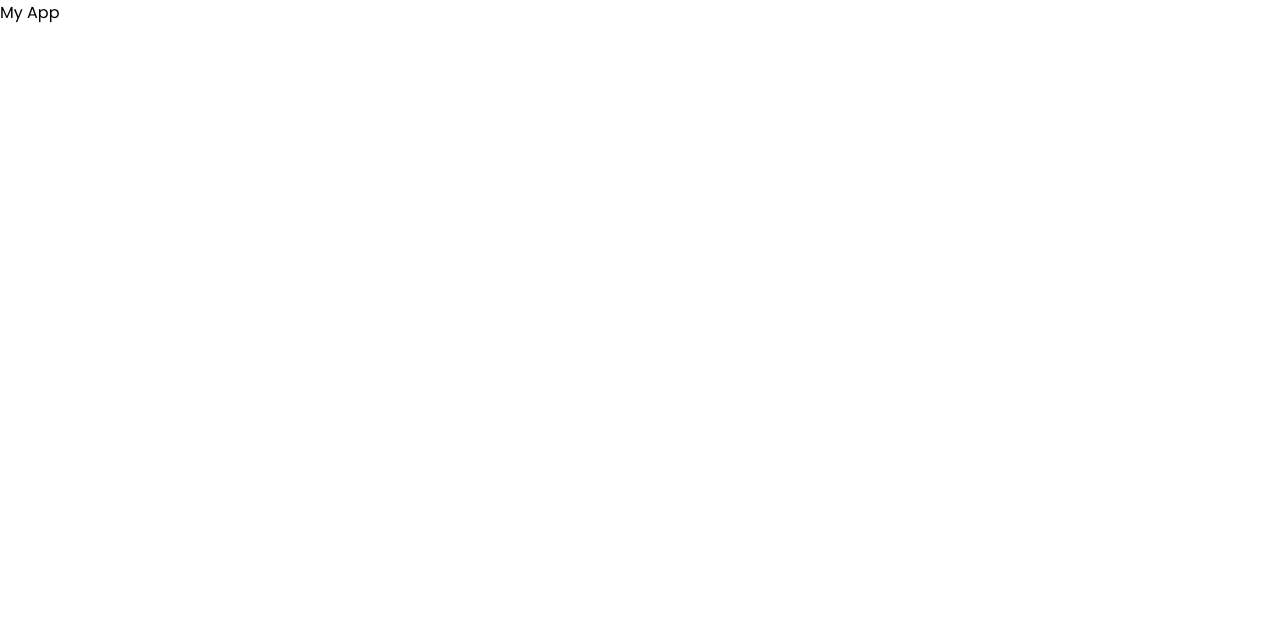
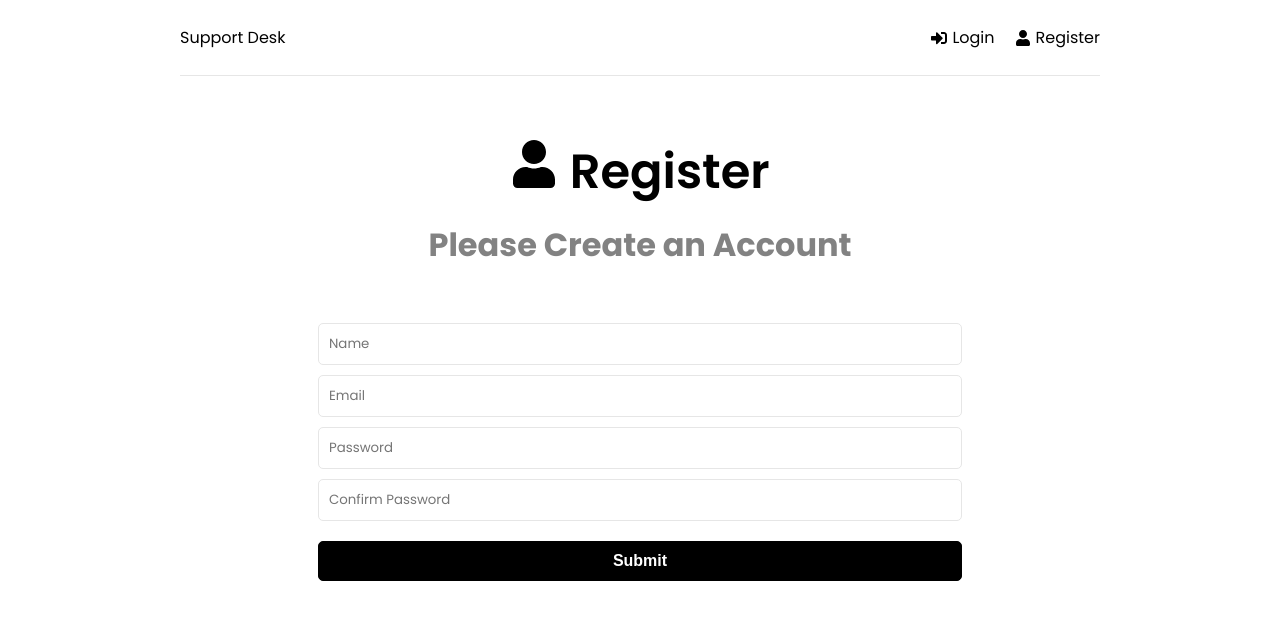
Before and after one commit to raomilind04/SupportTicket-System, a React (Create React App) app in the folder frontend/: page /register in a window 1280 px wide. Shown: the top 620 px of the page. Built offline with nearby package versions, Linux system fonts and the light colour scheme.

Commit message:
add the ui for register page

```diff
--- a/frontend/src/App.js
+++ b/frontend/src/App.js
@@ -1,7 +1,29 @@
+import { BrowserRouter as Router, Routes, Route } from "react-router-dom";
+import {ToastContainer} from "react-toastify";
+import 'react-toastify/dist/ReactToastify.css';
+
+import Home from "./pages/home";
+import Login from "./pages/login";
+import Register from "./pages/register";
+
+import Header from "./components/header";
+
 function App() {
   return (
-    <div> My App</div>
-  )
+    <>
+      <Router>
+        <div className="container">
+          <Header />
+          <Routes>
+            <Route path="/" element={<Home />} />
+            <Route path="/login" element={<Login />} />
+            <Route path="/register" element={<Register />} />
+          </Routes>
+        </div>
+      </Router>
+      <ToastContainer />
+    </>
+  );
 }
 
 export default App;
--- /dev/null
+++ b/frontend/src/components/header.jsx
@@ -0,0 +1,26 @@
+import {FaSignInAlt, FaSignOutAlt, FaUser} from "react-icons/fa";
+import {Link} from "react-router-dom";
+
+function Header(){
+    return(
+        <header className="header">
+            <div className="logo">
+                <Link to="/">Support Desk</Link>
+            </div>
+            <ul>
+                <li>
+                    <Link to="login">
+                        <FaSignInAlt /> Login
+                    </Link>
+                </li>
+                <li>
+                    <Link to="register">
+                        <FaUser /> Register
+                    </Link>
+                </li>
+            </ul>
+        </header>
+    )
+}
+
+export default Header;
--- /dev/null
+++ b/frontend/src/pages/home.jsx
@@ -0,0 +1,7 @@
+function Home(){
+    return(
+        <div>Home</div>
+    )
+}
+
+export default Home;
--- /dev/null
+++ b/frontend/src/pages/login.jsx
@@ -0,0 +1,7 @@
+function Login(){
+    return(
+        <div>Login</div>
+    )
+}
+
+export default Login;
--- /dev/null
+++ b/frontend/src/pages/register.jsx
@@ -0,0 +1,91 @@
+import { useState } from "react";
+import { FaUser } from "react-icons/fa";
+import {toast} from "react-toastify";
+
+function Register() {
+  const [formData, setFormData] = useState({
+    name: "",
+    email: "",
+    password: "",
+    password2: "",
+  });
+  const { name, email, password, password2 } = formData;
+
+  const onChange = (e) => {
+    setFormData((prevState) => {
+      return {
+        ...prevState,
+        [e.target.name]: e.target.value,
+      };
+    });
+  };
+  const onSubmit= (e)=> {
+    e.preventDefault();
+    if(password!== password2){
+        toast.error("Password do not match");
+    }
+  }
+
+
+  return (
+    <>
+      <section className="heading">
+        <h1>
+          <FaUser /> Register
+        </h1>
+        <p>Please Create an Account</p>
+      </section>
+      <section className="form">
+        <form onSubmit={onSubmit}>
+          <div className="form-group">
+            <input
+              className="form-control"
+              name= "name"
+              type="text"
+              id="name"
+              value={name}
+              onChange={onChange}
+              placeholder= "Name"
+              required
+            />
+            <input
+              className="form-control"
+              name= "email"
+              type="email"
+              id="email"
+              value={email}
+              onChange={onChange}
+              placeholder= "Email"
+              required
+            />
+            <input
+              className="form-control"
+              name= "password"
+              type="password"
+              id="password"
+              value={password}
+              onChange={onChange}
+              placeholder= "Password"
+              required
+            />
+            <input
+              className="form-control"
+              name= "password2"
+              type="password"
+              id="password2"
+              value={password2}
+              onChange={onChange}
+              placeholder= "Confirm Password"
+              required
+            />
+          </div>
+          <div className="form-group">
+            <button className="btn btn-block">Submit</button>
+          </div>
+        </form>
+      </section>
+    </>
+  );
+}
+
+export default Register;
```
